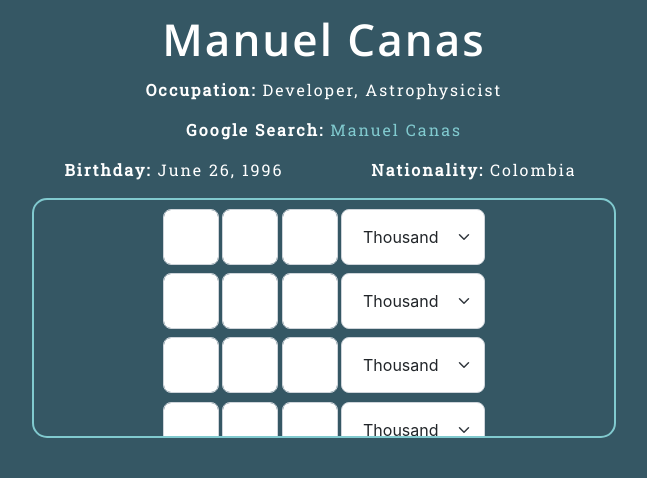
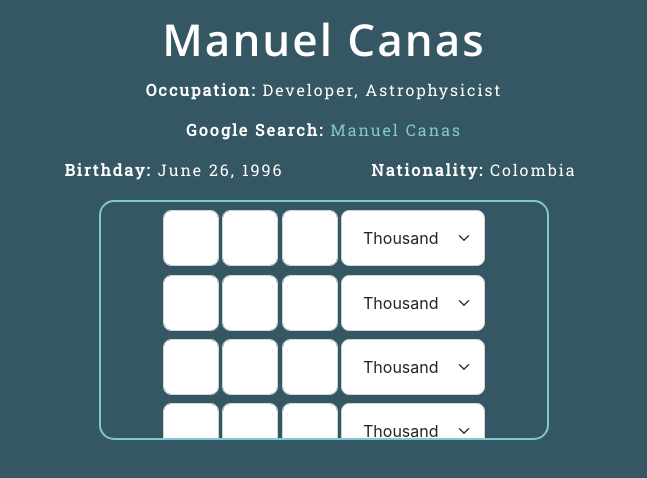
Before and after one commit to canasmh/NetWorthdle, a React (Create React App) app in the folder client/: page / in a window 1280 px wide. Shown: the top 478 px of the page, without its empty margins (316-963 px from the left). Built offline with nearby package versions, Linux system fonts and the light colour scheme.

Commit message:
Adjust Gameboard width and margines

```diff
--- a/client/src/GameBoard.css
+++ b/client/src/GameBoard.css
@@ -2,7 +2,14 @@
     min-height: 15vh;
     max-height: 30vh;
     overflow-y: scroll;
-    margin: 0.5rem 0.5rem;;
+    margin: 0.6rem auto;
+    width: 90%;
     border: 2px solid #81CACF;
     border-radius: 15px;
 }
+
+@media only screen and (min-width: 600px) {
+    .game-board {
+        width: 75%;
+    }
+}
```
